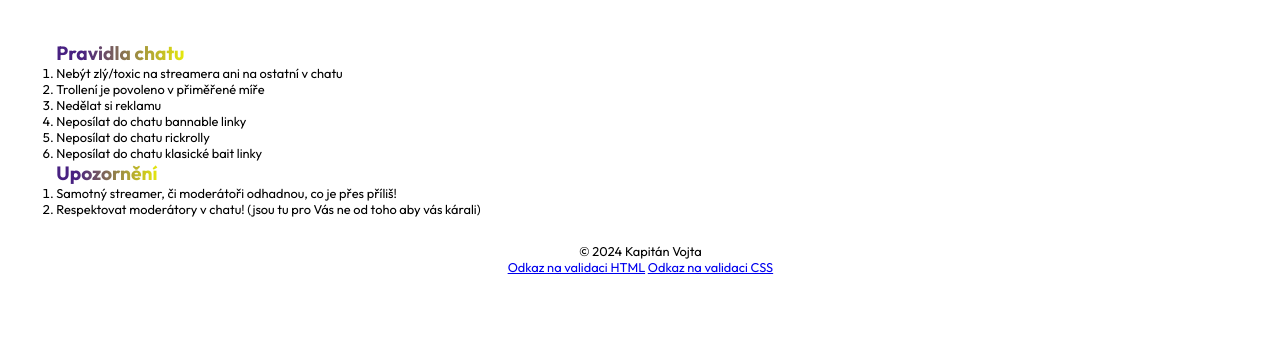
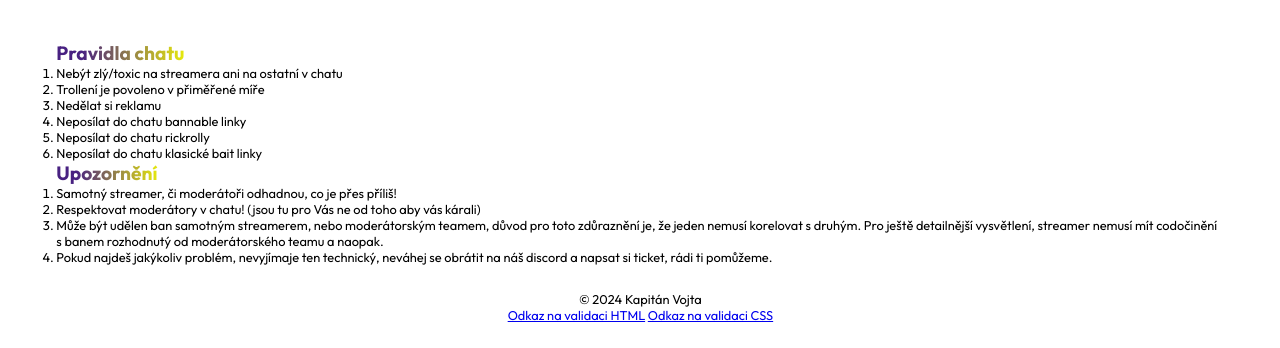
Before and after one commit to Granc3k/Granc3k.github.io, a plain HTML site: page stream.html in a window 1280 px wide. Shown: the part 942-1290 px from the top of the page. Before the commit the page ends 1242 px from the top, so only its background shows below. Drawn offline with nearby package versions, Linux system fonts and the light colour scheme.

Commit message:
finoul touches v2

```diff
--- a/stream.html
+++ b/stream.html
@@ -68,7 +68,10 @@
             <ol>
                 <li>Samotný streamer, či moderátoři odhadnou, co je přes příliš!</li>
                 <li>Respektovat moderátory v chatu! (jsou tu pro Vás ne od toho aby vás kárali)</li>
-            </ol>
+                <li>Může být udělen ban samotným streamerem, nebo moderátorským teamem, důvod pro
+                    toto zdůraznění je, že jeden nemusí korelovat s druhým. Pro ještě detailnější
+                    vysvětlení, streamer nemusí mít codočinění s banem rozhodnutý od moderátorského teamu a naopak.</li>
+                <li>Pokud najdeš jakýkoliv problém, nevyjímaje ten technický, neváhej se obrátit na náš discord a napsat si ticket, rádi ti pomůžeme.</li>
         </div>
     </section>
 
```
